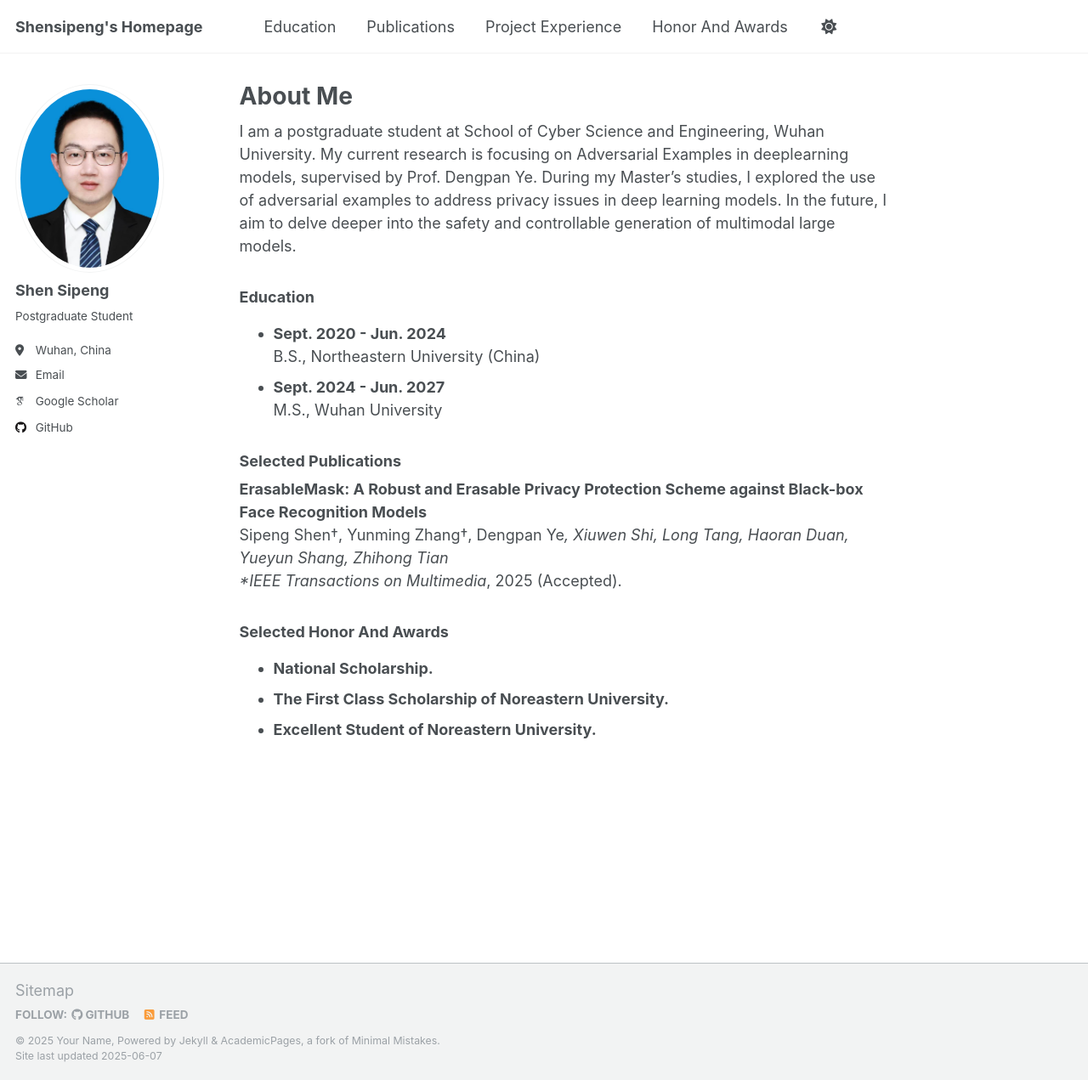
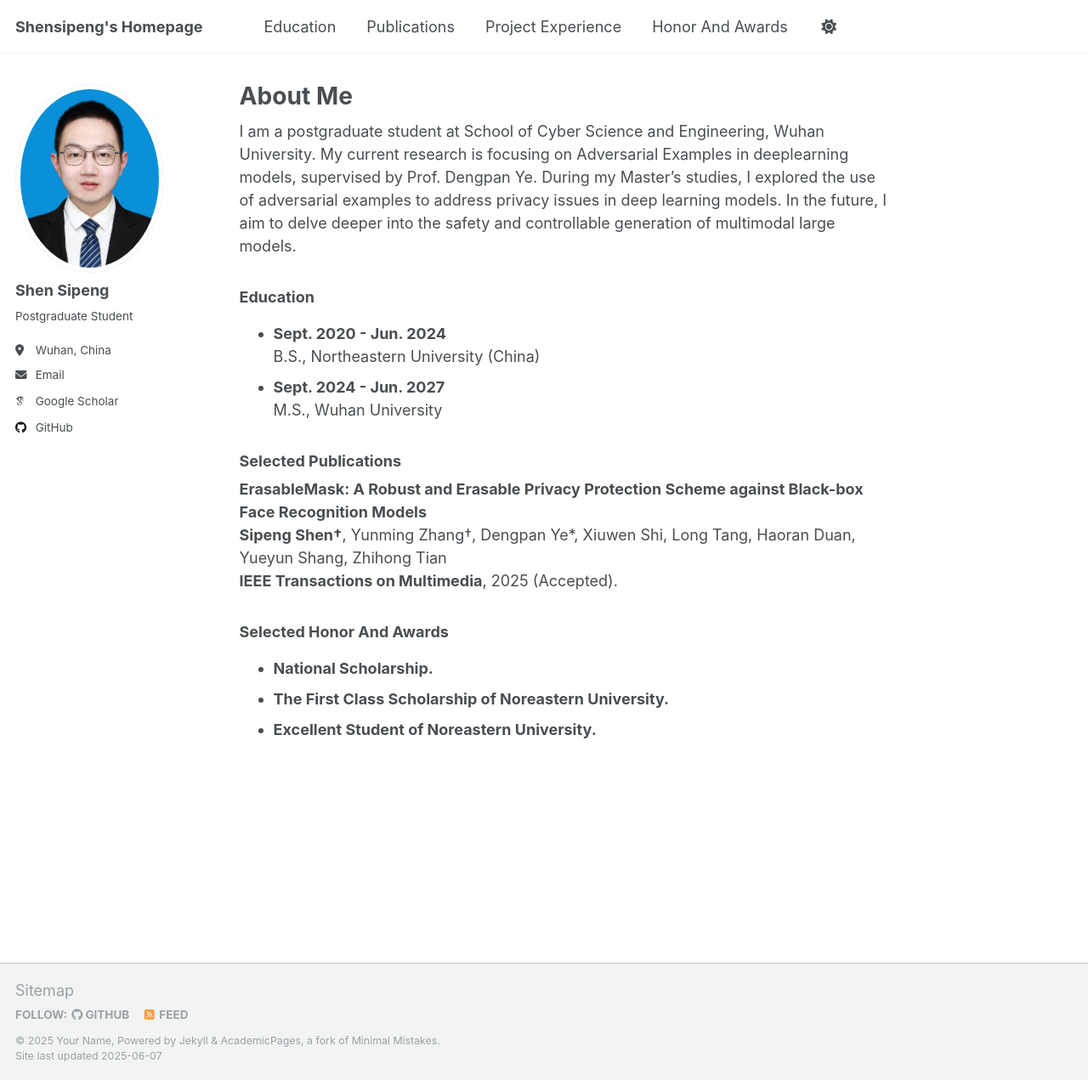
Before and after one commit to SipengShen01/shensipeng, a Jekyll site: the page built from _pages/about.md, in a window 1280 px wide and 1271 px high. Shown: the whole window at 85% size. Built offline with Jekyll 4.4.1, drawn with Linux system fonts in a browser that asks for light colours; some web fonts are replaced.

```diff
--- a/_pages/about.md
+++ b/_pages/about.md
@@ -16,8 +16,8 @@ I am a postgraduate student at School of Cyber Science and Engineering, Wuhan Un
 
 ### Selected Publications
 **ErasableMask: A Robust and Erasable Privacy Protection Scheme against Black-box Face Recognition Models**
-Sipeng Shen†, Yunming Zhang†, Dengpan Ye*, Xiuwen Shi, Long Tang, Haoran Duan, Yueyun Shang, Zhihong Tian
-*IEEE Transactions on Multimedia*, 2025 (Accepted).
+**Sipeng Shen†**, Yunming Zhang†, Dengpan Ye*, Xiuwen Shi, Long Tang, Haoran Duan, Yueyun Shang, Zhihong Tian
+**IEEE Transactions on Multimedia**, 2025 (Accepted).
 
 ### Selected Honor And Awards
 - **National Scholarship.**
```
